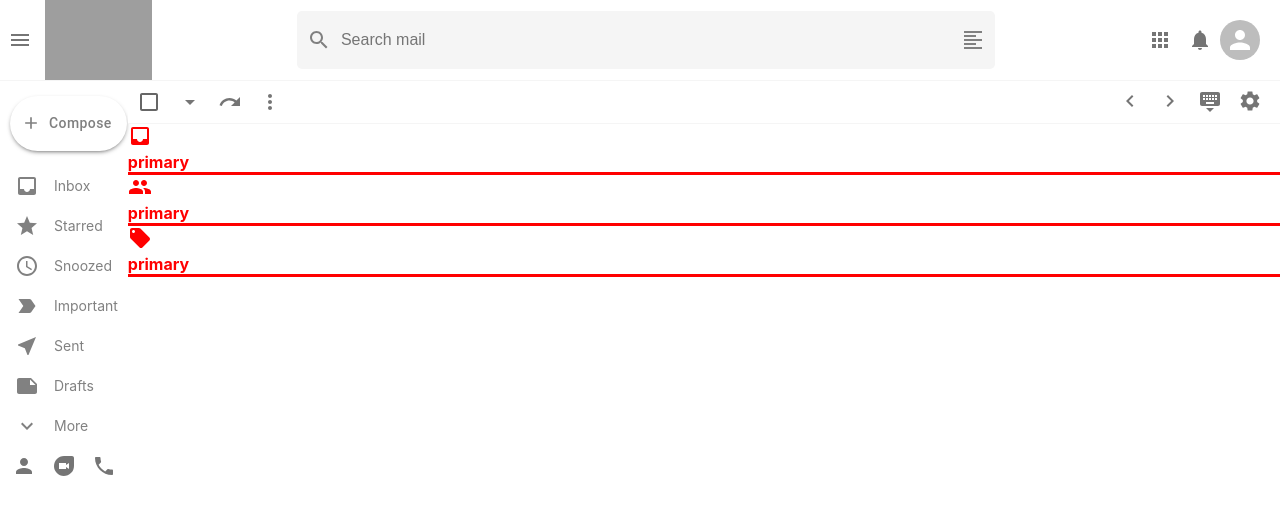
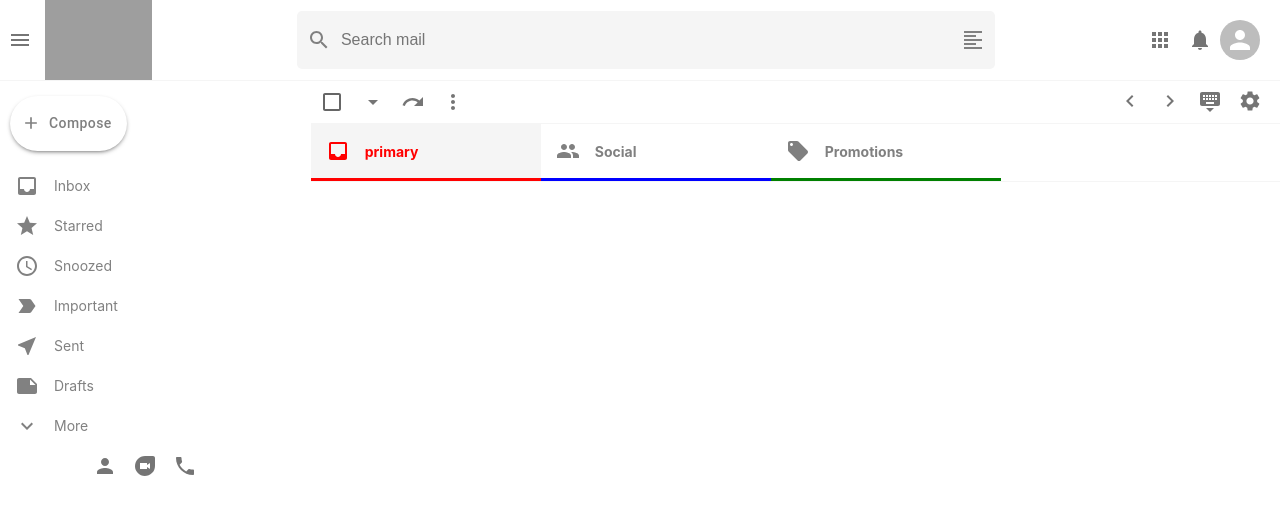
Before and after one commit to Supakornn/gmail-clone, a React (Create React App) app: page / in a window 1280 px wide. Shown: the top 514 px of the page. Built offline with nearby package versions, Linux system fonts and the light colour scheme; grey boxes are pictures that could not be loaded.

Commit message:
initial commit

```diff
--- a/src/components/Section.jsx
+++ b/src/components/Section.jsx
@@ -1,13 +1,33 @@
 import React from "react";
 import styled from "styled-components";
 
-const SectionContainer = styled.div``;
+const SectionContainer = styled.div`
+  display: flex;
+  align-items: center;
+  border-bottom-width: 2px;
+  padding: 15px;
+  min-width: 200px;
+  cursor: pointer;
+  color: gray;
+
+  :hover {
+    background-color: whitesmoke !important;
+    border-width: 3px !important;
+  }
+
+  > h4 {
+    font-size: 14px;
+    margin-left: 15px;
+  }
+`;
 
 const Section = ({ Icon, title, color, selected }) => {
   return (
     <SectionContainer
       className={`${selected && "selected"}`}
       style={{
+        borderWidth: selected ? "3px" : "0",
+        backgroundColor: selected ? "Whitesmoke " : "white",
         borderBottom: `3px solid ${color}`,
         color: `${selected && color}`
       }}
--- a/src/layouts/EmailList.jsx
+++ b/src/layouts/EmailList.jsx
@@ -29,7 +29,15 @@
 `;
 const SettingsLeft = styled.div``;
 const SettingsRight = styled.div``;
-const EmailListSection = styled.div``;
+const EmailListSection = styled.div`
+  position: sticky;
+  top: 0;
+  display: flex;
+  border-bottom: 1px solid whitesmoke;
+  background-color: white;
+  z-index: 999;
+`;
+
 const EmailList = () => {
   return (
     <EmailListContainer>
@@ -64,8 +72,8 @@
       </EmailListSettings>
       <EmailListSection>
         <Section Icon={InboxIcon} title="primary" color="red" selected />
-        <Section Icon={PeopleIcon} title="primary" color="red" selected />
-        <Section Icon={LocalOfferIcon} title="primary" color="red" selected />
+        <Section Icon={PeopleIcon} title="Social" color="blue" />
+        <Section Icon={LocalOfferIcon} title="Promotions" color="green" />
       </EmailListSection>
     </EmailListContainer>
   );
--- a/src/layouts/Sidebar.jsx
+++ b/src/layouts/Sidebar.jsx
@@ -15,6 +15,10 @@
 import StarIcon from "@mui/icons-material/Star";
 
 const SidebarContainer = styled.div`
+  flex: 0.3;
+  max-width: 300px;
+  padding-right: 20px;
+
   .sidebar__compose {
     margin-top: 15px !important;
     margin-left: 10px !important;
```
